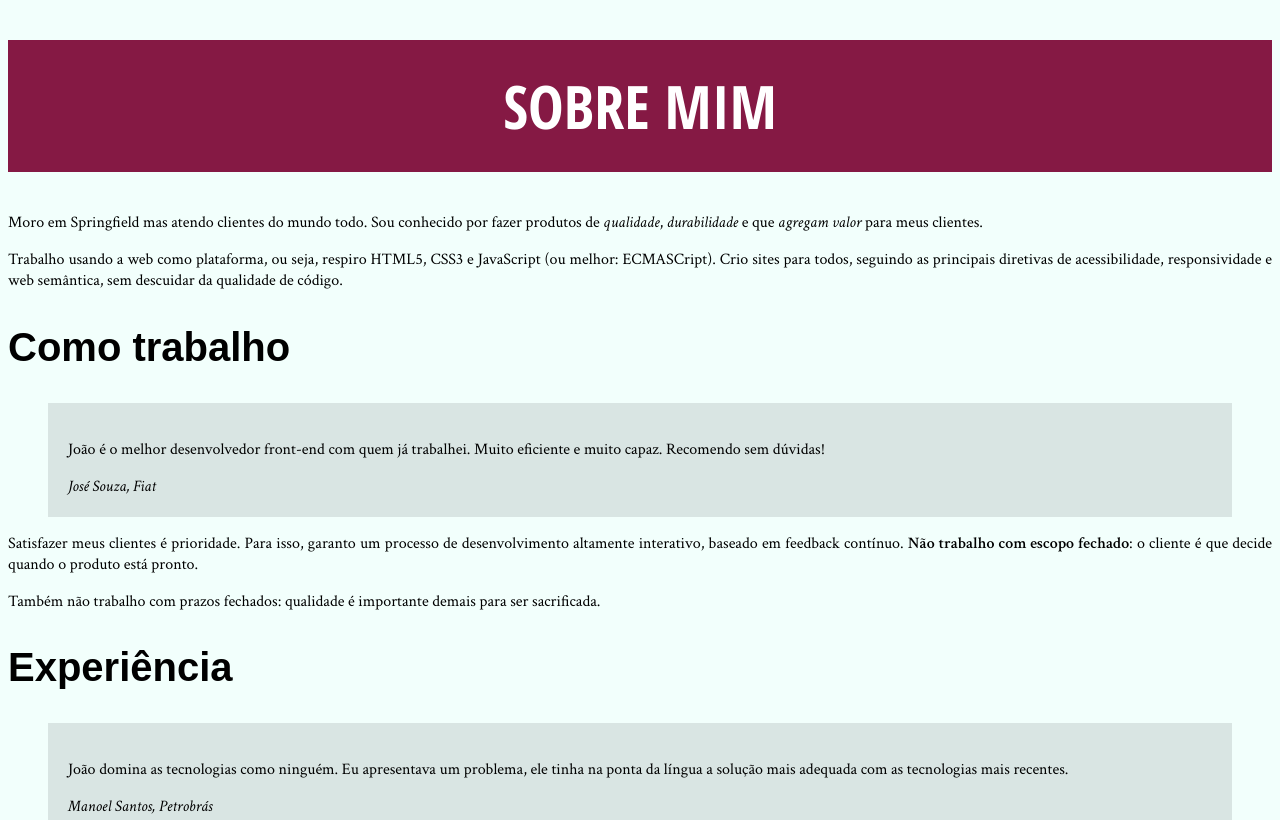
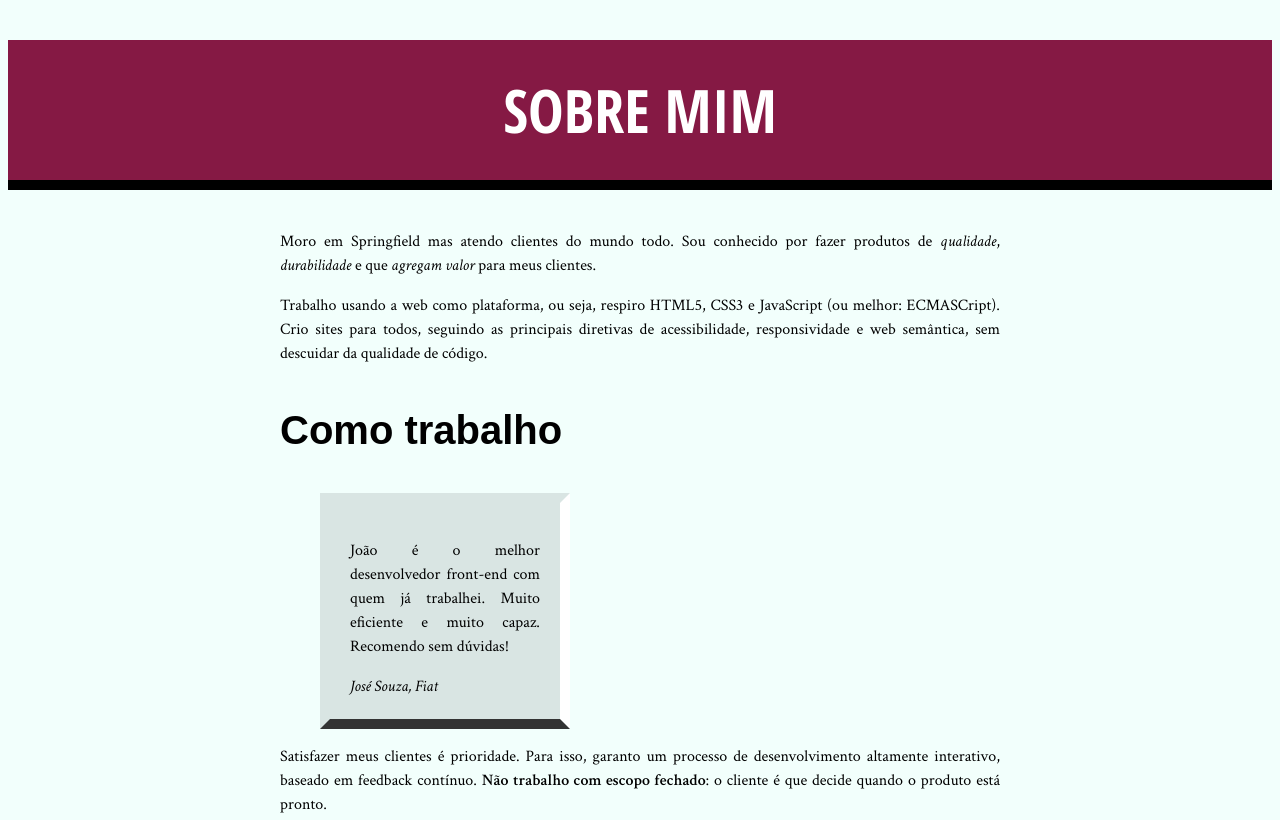
Before and after one commit to Edigleison/Alura, a plain HTML site: page site/pages/bio.html in a window 1280 px wide. Shown: the top 820 px of the page. Drawn offline with Linux system fonts and the light colour scheme.

Commit message:
capitulo 5

```diff
--- a/site/pages/bio.html
+++ b/site/pages/bio.html
@@ -17,6 +17,7 @@
         <main>
             <h1>SOBRE MIM</h1>
 
+            <div>
                 <p>Moro em Springfield mas atendo clientes do mundo todo. Sou conhecido por fazer produtos de <em>qualidade</em>, <em>durabilidade</em> e que <em>agregam valor</em> para meus clientes.</p>
 
                 <p>Trabalho usando a web como plataforma, ou seja, respiro HTML5, CSS3 e JavaScript (ou melhor: ECMASCript). Crio sites para todos, seguindo as principais diretivas de acessibilidade, responsividade e web semântica, sem descuidar da qualidade de código.</p>
@@ -46,7 +47,7 @@
                 <h2>Comunidade</h2>
 
                 <p>Procuro repassar meu conhecimento para a comunidade. Para isso, já dei diversas <a href="portfolio.html">palestras</a> e mantenho um <a href="blog.html">blog</a>.</p>
-
+            </div>
         </main>
 
         <img src="../images/eu.jpg" alt="Foto de Homer Simpson">
--- a/site/styles/site.css
+++ b/site/styles/site.css
@@ -1,6 +1,7 @@
 body {
     font-family: "Crimson Text", "Times New Roman", serif;
     background-color: #F2FFFC;
+    line-height: 1.5;
 }
 
 h1, h2{
@@ -12,6 +13,17 @@ main h1 {
     font-size: 60px;
     background-color: #851944;
     color: #FFF;
+    text-align: center;
+    border-bottom: 10px solid black;
+}
+
+main div {
+    margin-left: auto;
+    margin-right: auto;
+    width: 720px;
+}
+
+aside{
     text-align: center;
 }
 
@@ -30,6 +42,12 @@ p{
 
 blockquote{
     background-color: #D9E5E3;
+    border: 10px solid transparent;
+    border-bottom-color: #333;
+    border-right-color: #FFF;
+
+    width: 250px;
+    box-sizing: border-box;
 }
 
 aside{
```
Also changed, not shown: site/pages/blog.html (+3 -1 lines). Lines whose indentation alone changed are shown as unchanged.
